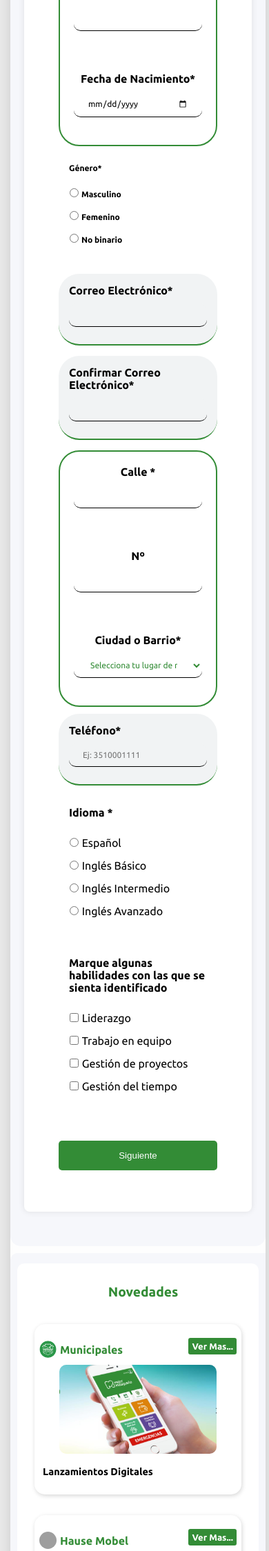
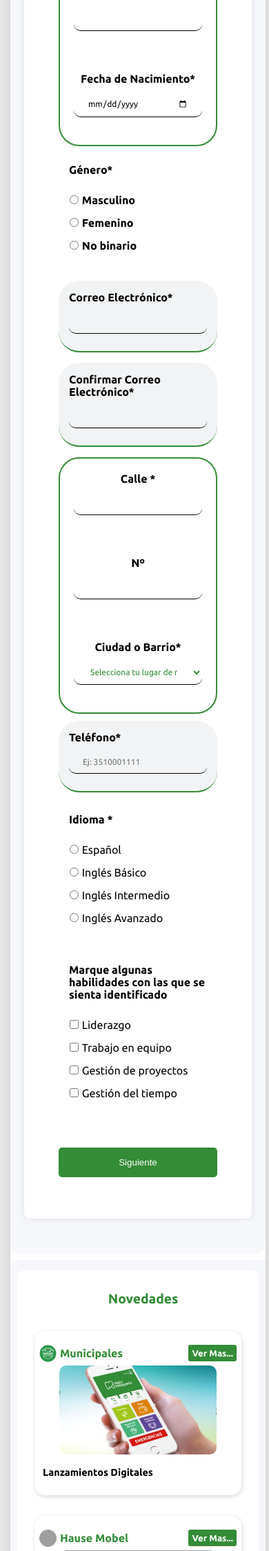
Before and after one commit to OctavioS24/bolsa_empleo, a Flask app: page /from in a window 390 px wide. Shown: the part 815-3064 px from the top of the page at 69% size. Run offline with Flask 3, Linux system fonts and the light colour scheme; some libraries are stand-ins or nearby versions; grey boxes are pictures that could not be loaded.

Commit message:
formularios.css styles.css

```diff
--- a/app/static/formularios.css
+++ b/app/static/formularios.css
@@ -328,7 +328,7 @@ body {
       }
 
       label, p, .texto {
-          font-size: 14px;
+          font-size: 1.0rem;
       }
 
       button, .button-confirmar {
@@ -393,7 +393,7 @@ body {
       }
 
       label, p {
-          font-size: 12px;
+          font-size: 1.0rem;
       }
 
       input, select, textarea {
--- a/app/static/styles.css
+++ b/app/static/styles.css
@@ -438,17 +438,16 @@ main {
   font-weight: bold;
   text-decoration: none;
   color: white;
+}
 
-
-}
 .buttons {
   font-size: 13px;
   padding: 5px;
+  margin: 0;
   font-family: ubuntu;
   border-radius: 3px;
   margin-top: 0;
 }
-
 
 .friends-activity {
   grid-area: friendsActivity;
```
